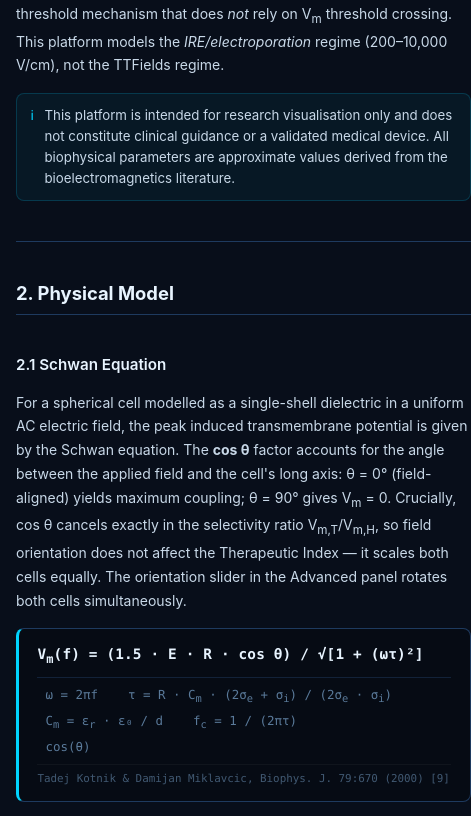
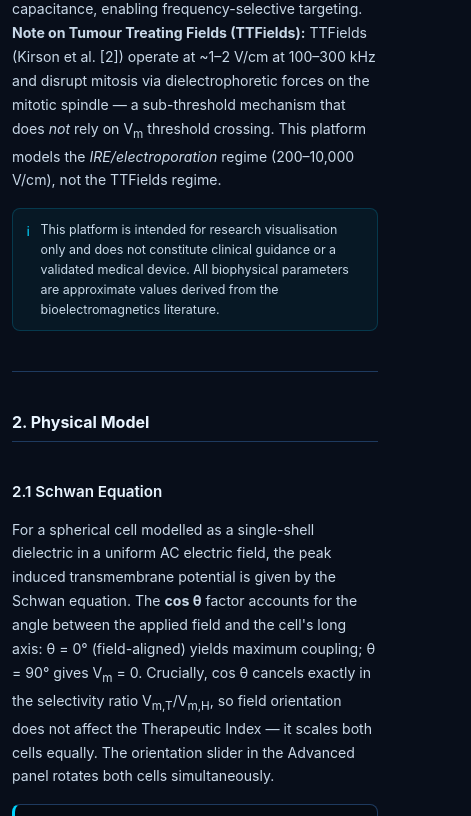
Before and after one commit to PreisTomer/ResoPulse, a Vue app in the folder frontend/: page /protocol in a window 390 px wide. Shown: the part 848-1664 px from the top of the page, 471 px wide, since content can reach past the window. Built offline with nearby package versions, Linux system fonts and the light colour scheme.

Commit message:
further  responsiveness fixes for mobile

```diff
--- a/frontend/src/components/CellCard/index.vue
+++ b/frontend/src/components/CellCard/index.vue
@@ -255,7 +255,7 @@ export default defineComponent({
       if (this.isAcousticTarget) {
         return `DR ${(this.disruptionRatio * 100).toFixed(0)}${UNIT.PERCENT}`
       }
-      return `${this.vm.toFixed(3)} ${UNIT.MV}`
+      return `${this.vm.toFixed(1)} ${UNIT.MV}`
     },
     tempDisplay(): string  { return `${this.temperature.toFixed(1)} ${UNIT.DEG_C}` },
     tempWarning():     boolean { return this.temperature > TEMP_WARN_CELSIUS },
--- a/frontend/src/components/ExperimentLog.vue
+++ b/frontend/src/components/ExperimentLog.vue
@@ -205,7 +205,7 @@ Disruption ratio: ${(e.targetRatio * 100).toFixed(1)}% of lysis threshold`
 Disruption ratio: ${(e.healthyRatio * 100).toFixed(1)}% of lysis threshold`
     },
     tipCellSel(e: { selectivity: number; targetTemp: number; healthyTemp: number }): string {
-      return `<strong>Selectivity: ×${e.selectivity.toFixed(3)}</strong>
+      return `<strong>Selectivity: ×${e.selectivity.toFixed(2)}</strong>
 T-Vm / H-Vm ratio at this reading.
 Target temp: ${e.targetTemp}°C  ·  Healthy temp: ${e.healthyTemp}°C`
     },
--- a/frontend/src/components/FrequencySlider/ProtocolSection.vue
+++ b/frontend/src/components/FrequencySlider/ProtocolSection.vue
@@ -121,7 +121,7 @@ export default defineComponent({
     dutyCycleDisplay(): string {
       const pct = this.store.dutyCycle * 100
       if (pct < 0.001) return (pct * 1000).toFixed(1) + ' µ%'
-      if (pct < 0.1)   return pct.toFixed(4) + '%'
+      if (pct < 0.1)   return pct.toFixed(2) + '%'
       return pct.toFixed(2) + '%'
     },
 
--- a/frontend/src/components/SelectivityPanel/index.vue
+++ b/frontend/src/components/SelectivityPanel/index.vue
@@ -187,10 +187,10 @@ export default defineComponent({
       return                                                                             'sel-panel__mode-badge--subthreshold'
     },
 
-    targetVmMv(): string  { return (this.store.targetVm  * 1000).toFixed(2) },
-    healthyVmMv(): string { return (this.store.healthyVm * 1000).toFixed(2) },
-    targetSarVal(): string  { return this.store.targetSAR.toFixed(3)  },
-    healthySarVal(): string { return this.store.healthySAR.toFixed(3) },
+    targetVmMv(): string  { return (this.store.targetVm  * 1000).toFixed(1) },
+    healthyVmMv(): string { return (this.store.healthyVm * 1000).toFixed(1) },
+    targetSarVal(): string  { return this.store.targetSAR.toFixed(1)  },
+    healthySarVal(): string { return this.store.healthySAR.toFixed(1) },
 
     isResonanceTarget(): boolean {
       const cat = this.store.targetCellCategory
@@ -394,7 +394,7 @@ the exact σ_i value used. Validate with measured cell impedance (patch clamp /
         : sel >= sm
           ? '<span class="tip-warn">Marginal window — adjust field or preset</span>'
           : '<span class="tip-warn">Non-selective — healthy cells equally at risk</span>'
-      const selStr = sel >= 99 ? ICON.INFINITY : sel.toFixed(3)
+      const selStr = sel >= 99 ? ICON.INFINITY : sel.toFixed(2)
 
       if (this.isResonanceTarget) {
         return `<strong>TI (Therapeutic Index) = Target / Healthy disruption ratio</strong>
@@ -478,7 +478,7 @@ Ref: Tsen et al. (2007); Dykeman &amp; Sankey (2008)
 Scanned 300 log-spaced points from 10 kHz → 500 MHz.
 Maximises target / healthy disruption ratio at current field and medium.
 
-Peak: <span class="${cls}">${label} · ×${sel.toFixed(3)}</span>
+Peak: <span class="${cls}">${label} · ×${sel.toFixed(2)}</span>
 ${snapNote}
 
 Physics:
--- a/frontend/src/views/ProtocolView.vue
+++ b/frontend/src/views/ProtocolView.vue
@@ -919,5 +919,70 @@ export default defineComponent({
     display: block;
     overflow-x: auto;
   }
+
+  // Prevent doc from escaping its column
+  .protocol__doc {
+    min-width: 0;
+    max-width: 100%;
+    overflow-x: hidden;
+  }
+
+  // Equation blocks: scroll internally rather than pushing page width
+  .protocol__eq-block {
+    overflow-x: auto;
+    padding: 0.65rem 0.85rem;
+    // Shrink mono text so shorter formulas fit without any scroll
+    font-size: 0.8rem;
+  }
+
+  .protocol__eq-main {
+    font-size: 0.78rem;
+    white-space: nowrap; // allow horizontal scroll within the block
+  }
+
+  .protocol__eq-sub {
+    font-size: 0.68rem;
+    white-space: nowrap;
+    padding-left: 0.35rem;
+  }
+
+  .protocol__eq-note {
+    font-size: 0.6rem;
+    white-space: normal; // notes wrap normally
+  }
+
+  // Warn / info boxes: ensure they don't overflow
+  .protocol__warn-box,
+  .protocol__info-box {
+    font-size: 0.78rem;
+    overflow-wrap: break-word;
+    word-break: break-word;
+  }
+
+  // Step numbers and body text: comfortable reading width
+  .protocol__body-text {
+    font-size: 0.88rem;
+    overflow-wrap: break-word;
+    word-break: break-word;
+  }
+}
+
+// Extra-small phones (≤400px) — tighten further
+@media (max-width: 400px) {
+  .protocol__inner {
+    padding: 0.75rem 0.75rem 3rem;
+  }
+
+  .protocol__eq-main { font-size: 0.72rem; }
+  .protocol__eq-sub  { font-size: 0.62rem; }
+
+  .protocol__section-title {
+    font-size: 1rem;
+  }
+
+  .protocol__toc-link {
+    font-size: 0.82rem;
+    padding: 0.5rem 0.65rem;
+  }
 }
 </style>
```
